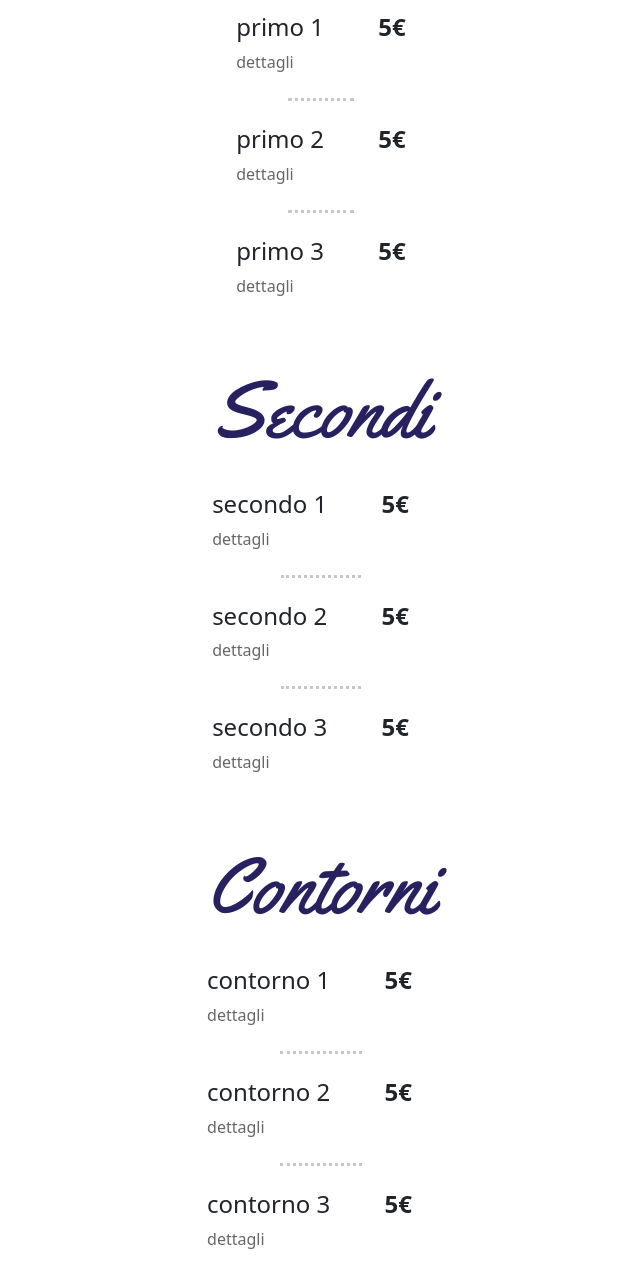
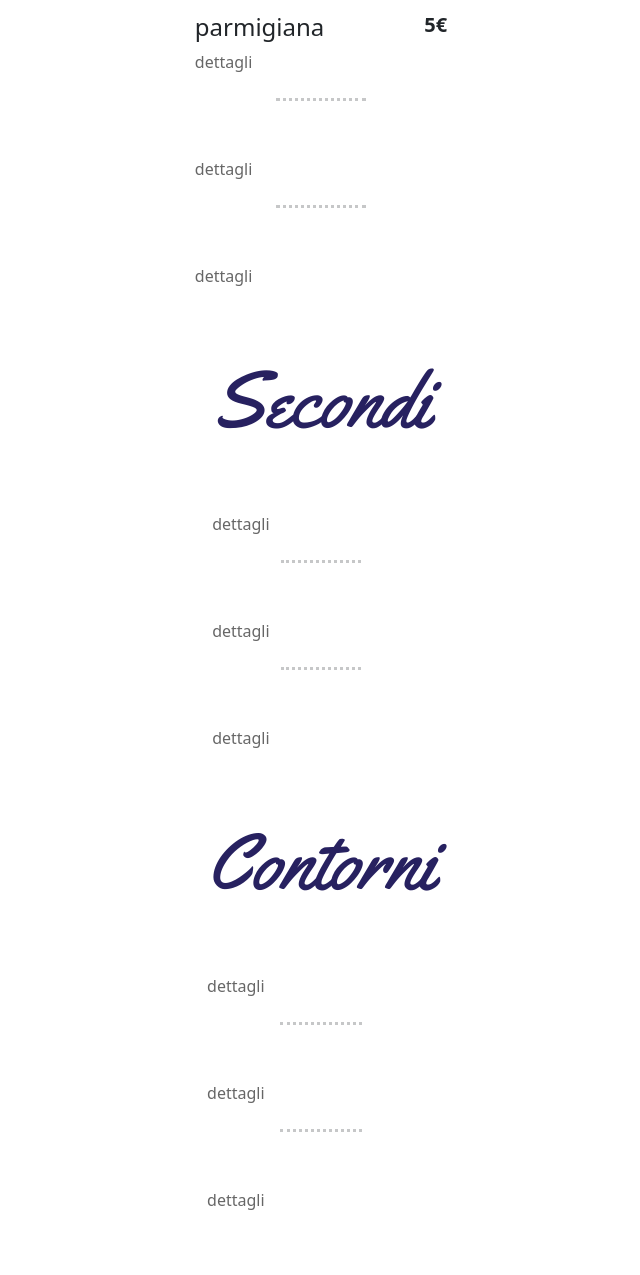
Before and after one commit to giuliarappo/Sombre-menu, a plain HTML site: page index.html in a window 1280 px wide. Shown: the part 786-2061 px from the top of the page, without its empty margins (319-959 px from the left). After the commit the page ends 2022 px from the top, so only its background shows below. Drawn offline with nearby package versions, Linux system fonts and the light colour scheme; files whose address does not match are found by name.

Commit message:
prende i nomi dei piatti dal JSON

```diff
--- a/app.js
+++ b/app.js
@@ -0,0 +1,33 @@
+let menu;
+let categoria;
+let antipasto1;
+let strong1;
+let primi;
+
+function caricaMenu(ilFileJson) {
+    $.getJSON(ilFileJson, function( JSON ) {
+        menu = JSON.menu;
+        categoria = Object.getOwnPropertyNames(JSON.menu);
+        primi = menu.primi;
+        console.log("menu importato!!");
+        visualizzaMenu()
+
+    }).fail(function(){
+        console.log("An error has occurred.");
+    });
+}
+
+function visualizzaMenu() {
+    for (let index = 0; index < primi.length; index++) {
+        console.log(primi[index]);
+        antipasto1 = document.getElementsByTagName("h4")[index];
+        strong1 = document.getElementsByTagName("strong")[index];
+        antipasto1.innerText = primi[index].piatto;
+        strong1.innerText = primi[index].prezzo;
+    }
+
+}
+
+$(document).ready(function () {
+    caricaMenu("menu.json");
+});
--- a/index.html
+++ b/index.html
@@ -5,6 +5,8 @@
     <meta http-equiv="X-UA-Compatible" content="IE=edge">
     <meta name="viewport" content="width=device-width, initial-scale=1.0">
     <title>Document</title>
+    <script src="https://code.jquery.com/jquery-3.6.0.min.js" integrity="sha256-/xUj+3OJU5yExlq6GSYGSHk7tPXikynS7ogEvDej/m4=" crossorigin="anonymous"></script>
+    <script src="./app.js"></script>
     <link href="https://cdn.jsdelivr.net/npm/bootstrap@5.2.0/dist/css/bootstrap.min.css" rel="stylesheet" integrity="sha384-gH2yIJqKdNHPEq0n4Mqa/HGKIhSkIHeL5AyhkYV8i59U5AR6csBvApHHNl/vI1Bx" crossorigin="anonymous">
     <link rel="stylesheet" href="https://fonts.googleapis.com/css?family=Yellowtail">
     <link rel="stylesheet" href="./main.css">
@@ -18,17 +20,26 @@
         <div class="antipasti m-3">
             <h1 class="text-center display-1 m-4">Antipasti</h1>
             <div class="schede px-4 py-2">
-                <h4>antipasto 1 <strong class="ps-5">5€</strong></h4>
+                <div class="d-flex">
+                    <h4 id="antipasto1"></h4>
+                    <h5><strong></strong></h5>
+                </div>
                 <p class="mb-0">dettagli</p>
             </div>
             <hr>
             <div class="schede px-4 py-2">
-                <h4>antipasto 2 <strong class="ps-5">5€</strong></h4>
+                <div class="d-flex">
+                    <h4 id="antipasto1"></h4>
+                    <h5><strong></strong></h5>
+                </div>
                 <p class="mb-0">dettagli</p>
             </div>
             <hr>
             <div class="schede px-4 py-2">
-                <h4>antipasto 3 <strong class="ps-5">5€</strong></h4>
+                <div class="d-flex">
+                    <h4 id="antipasto1"></h4>
+                    <h5><strong></strong></h5>
+                </div>
                 <p class="mb-0">dettagli</p>
             </div>
             <hr>
@@ -36,51 +47,78 @@
         <div class="primi m-3">
             <h1 class="text-center display-1 m-4">Primi</h1>
             <div class="schede px-4 py-2">
-                <h4>primo 1 <strong class="ps-5">5€</strong></h4>
+                <div class="d-flex">
+                    <h4 id="antipasto1"></h4>
+                    <h5><strong></strong></h5>
+                </div>
                 <p class="mb-0">dettagli</p>
             </div>
             <hr>
             <div class="schede px-4 py-2">
-                <h4>primo 2 <strong class="ps-5">5€</strong></h4>
+                <div class="d-flex">
+                    <h4 id="antipasto1"></h4>
+                    <h5><strong></strong></h5>
+                </div>
                 <p class="mb-0">dettagli</p>
             </div>
             <hr>
             <div class="schede px-4 py-2">
-                <h4>primo 3 <strong class="ps-5">5€</strong></h4>
+                <div class="d-flex">
+                    <h4 id="antipasto1"></h4>
+                    <h5><strong></strong></h5>
+                </div>
                 <p class="mb-0">dettagli</p>
             </div>
         </div>
         <div class="secondi m-3">
             <h1 class="text-center display-1 m-4">Secondi</h1>
             <div class="schede px-4 py-2">
-                <h4>secondo 1 <strong class="ps-5">5€</strong></h4>
+                <div class="d-flex">
+                    <h4 id="antipasto1"></h4>
+                    <h5><strong></strong></h5>
+                </div>
                 <p class="mb-0">dettagli</p>
             </div>
             <hr>
             <div class="schede px-4 py-2">
-                <h4>secondo 2 <strong class="ps-5">5€</strong></h4>
+                <div class="d-flex">
+                    <h4 id="antipasto1"></h4>
+                    <h5><strong></strong></h5>
+                </div>
                 <p class="mb-0">dettagli</p>
             </div>
             <hr>
             <div class="schede px-4 py-2">
-                <h4>secondo 3 <strong class="ps-5">5€</strong></h4>
+                <div class="d-flex">
+                    <h4 id="antipasto1"></h4>
+                    <h5><strong></strong></h5>
+                </div>
                 <p class="mb-0">dettagli</p>
             </div>
         </div>
         <div class="contorni m-3">
             <h1 class="text-center display-1 m-4">Contorni</h1>
             <div class="schede px-4 py-2">
-                <h4>contorno 1 <strong class="ps-5">5€</strong></h4>
+                <div class="d-flex">
+                    <h4 id="antipasto1"></h4>
+                    <h5><strong></strong></h5>
+                </div>
                 <p class="mb-0">dettagli</p>
             </div>
             <hr>
             <div class="schede px-4 py-2">
-                <h4>contorno 2 <strong class="ps-5">5€</strong></h4>
+                <div class="d-flex">
+                    <h4 id="antipasto1"></h4>
+                    <h5><strong></strong></h5>
+                </div>
                 <p class="mb-0">dettagli</p>
             </div>
             <hr>
             <div class="schede px-4 py-2">
-                <h4>contorno 3 <strong class="ps-5">5€</strong></h4>
+                <div class="d-flex">
+                    <h4 id="antipasto1"></h4>
+                    <h5><strong></strong></h5>
+                </div>
                 <p class="mb-0">dettagli</p>
             </div>
         </div>
--- a/main.css
+++ b/main.css
@@ -31,3 +31,12 @@ hr {
     width: 30%;
     text-align: center;
   }
+
+h4 {
+    flex: 1 1 0%;
+}
+
+strong {
+    padding-left: 5em;
+    flex: 2 1 0%;
+  }
--- /dev/null
+++ b/menu.json
@@ -0,0 +1,23 @@
+{
+    "menu" :
+    {
+        "primi": [
+            {
+                "piatto": "pasta",
+                "prezzo": "5€"
+            },
+            {
+                "piatto": "riso",
+                "prezzo": "5€"
+            },
+            {
+                "piatto": "cous cous",
+                "prezzo": "5€"
+            },
+            {
+                "piatto": "parmigiana",
+                "prezzo": "5€"
+            }
+        ]
+    }
+}
```
